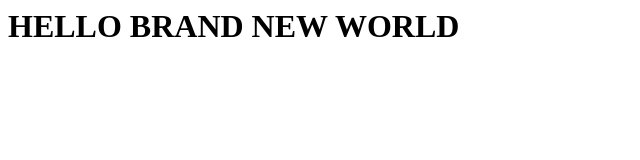
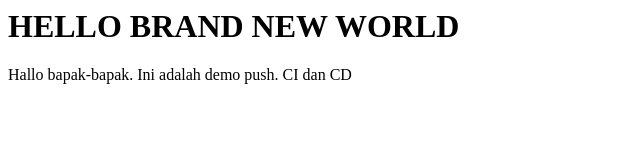
Before and after one commit to newm4n/dokku-home, a plain HTML site: page internal/static/index.html in a window 1280 px wide. Shown: the whole page, without its empty margins (0-640 px from the left). Drawn offline with Linux system fonts and the light colour scheme.

Commit message:
Tambah kata babak-bapak kedalam index.html (#4)
Co-authored-by: Ferdinand Neman <ferdinand.neman@gmail.com[Agit config --global user.email ferdinand.neman@gmail.com>

```diff
--- a/internal/static/index.html
+++ b/internal/static/index.html
@@ -4,5 +4,6 @@
 </head>
 <body>
     <h1>HELLO BRAND NEW WORLD</h1>
+    <p>Hallo bapak-bapak. Ini adalah demo push. CI dan CD</p>
 </body>
 </html>
```
